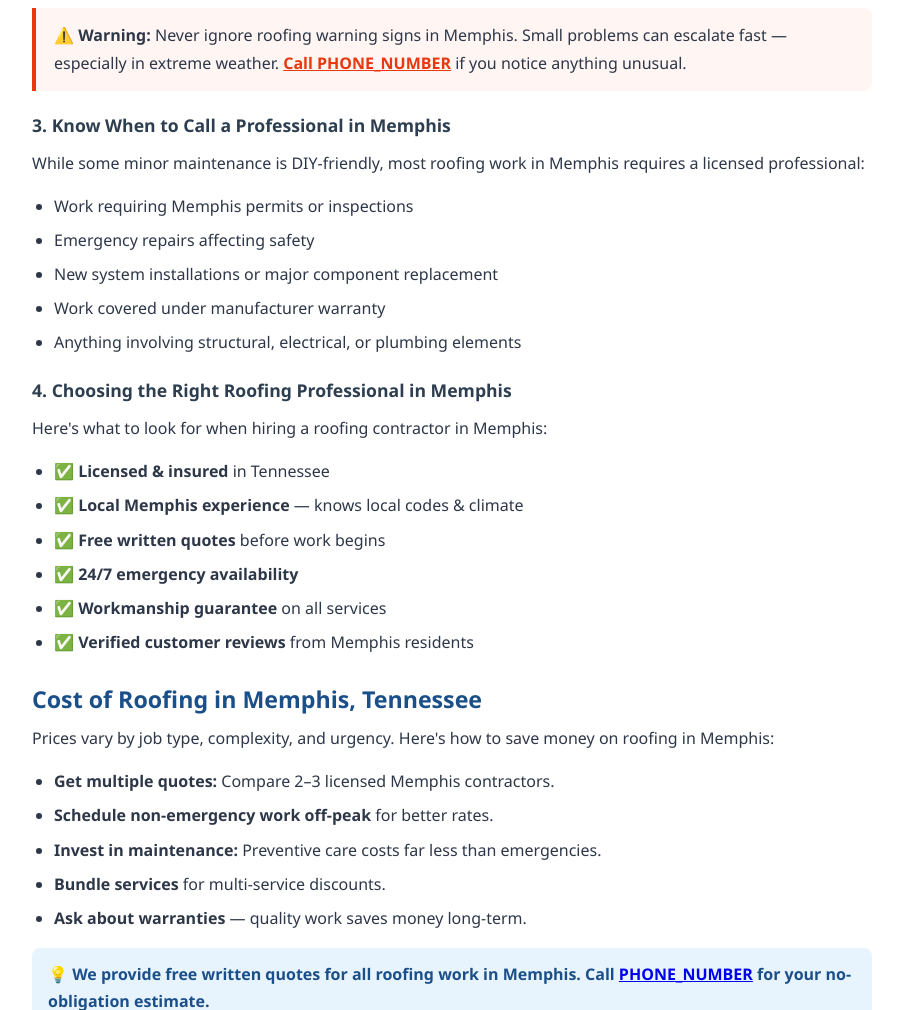
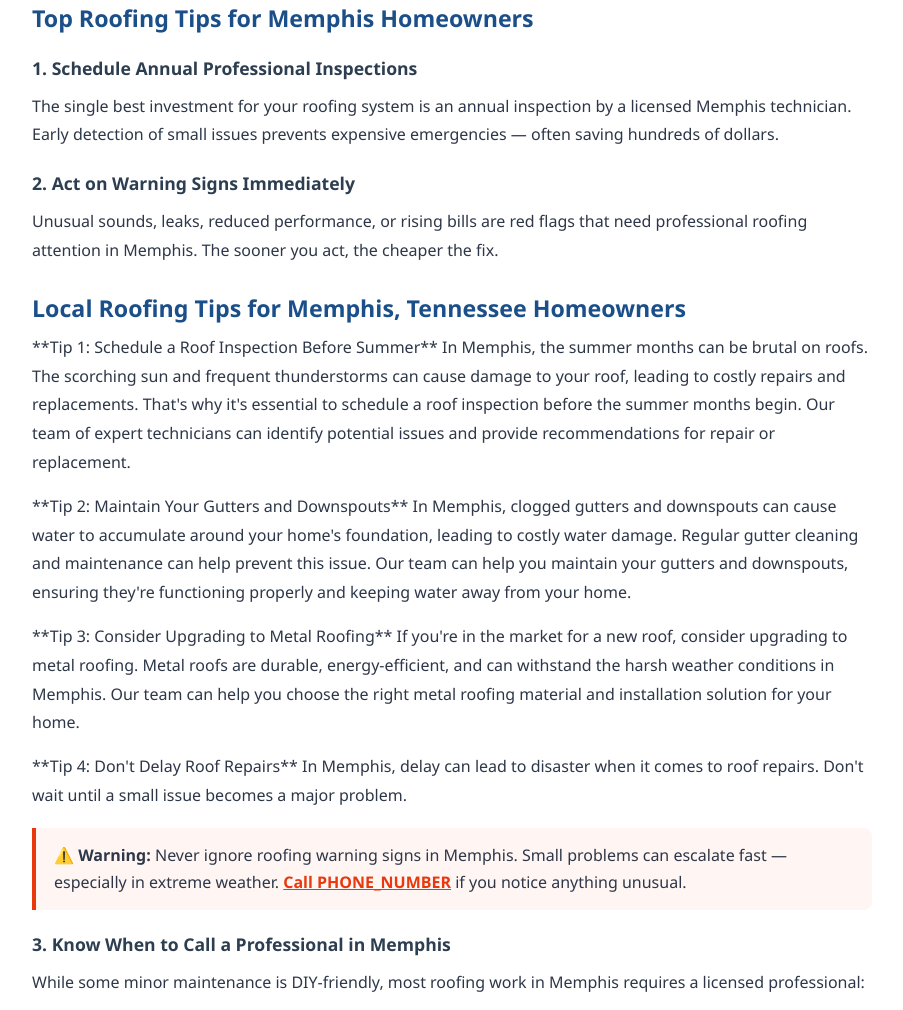
Before and after one commit to leadsmartaffiliate/roofing-company-memphis-tn, a plain HTML site: page blog/how-to-choose-roofing-memphis/index.html in a window 1280 px wide. Shown: the part 1381-2391 px from the top of the page, without its empty margins (188-1091 px from the left). Drawn offline with Linux system fonts and the light colour scheme.

Commit message:
Update blog/how-to-choose-roofing-memphis/index.html

```diff
--- a/blog/how-to-choose-roofing-memphis/index.html
+++ b/blog/how-to-choose-roofing-memphis/index.html
@@ -179,7 +179,9 @@ footer{background:var(--dark);color:#c9d1e0;padding:40px 20px 20px}
       </figure>
 
       <h2>Why roofing tips and guide Memphis Matters for Memphis Properties</h2>
-      <p>For homeowners and business owners in <strong>Memphis, Tennessee</strong>, understanding <strong>roofing tips and guide memphis</strong> is crucial. Ignoring roofing issues can lead to costly damage, safety hazards, and lower property values. In this expert guide, our local Memphis team shares everything you need to know.</p><p>Whether you're a first-time homeowner or a seasoned property manager, this guide gives you practical knowledge to make informed decisions and save money.</p>
+      <p>As a Memphis homeowner, you know how important it is to have a reliable roofer on hand. With our city's humid subtropical climate and frequent thunderstorms, roof damage is a real concern. In this blog post, we'll provide you with essential roofing tips and a guide to help you navigate the world of roofing in Memphis. From roof inspection to shingle repair, we'll cover it all, so you can make informed decisions about your roof's maintenance and repair.</p>
+<p>When it comes to roofing in Memphis, there are specific challenges that homeowners face. The city's hot summers and mild winters can cause shingles to degrade and become brittle, leading to roof damage and leaks. In fact, the National Weather Service reports an average of 60 days of thunderstorms per year in Memphis, making it essential to have a reliable roofer on hand to address any roof issues that may arise.</p>
+<p>Whether you're dealing with a roof leak repair or a full-on roof replacement, we're here to help. Our team of expert technicians has the training and experience to diagnose and repair roof leaks quickly and efficiently. We use only the highest-quality materials and equipment to ensure a long-lasting repair that will leave your roof leak-free and secure. So why wait? Contact us today to schedule your roof repair and take the first step towards a safe and secure roof.</p>
 
       <h2>Roofing Challenges Unique to Memphis, Tennessee</h2>
       <p>Memphis's unique climate, water quality, and local building codes create specific
@@ -207,7 +209,15 @@ footer{background:var(--dark);color:#c9d1e0;padding:40px 20px 20px}
       need professional roofing attention in Memphis. The sooner you act, the cheaper
       the fix.</p>
 
-
+      <h2>Local Roofing Tips for Memphis, Tennessee Homeowners</h2>
+<p>**Tip 1: Schedule a Roof Inspection Before Summer**
+In Memphis, the summer months can be brutal on roofs. The scorching sun and frequent thunderstorms can cause damage to your roof, leading to costly repairs and replacements. That's why it's essential to schedule a roof inspection before the summer months begin. Our team of expert technicians can identify potential issues and provide recommendations for repair or replacement.</p>
+<p>**Tip 2: Maintain Your Gutters and Downspouts**
+In Memphis, clogged gutters and downspouts can cause water to accumulate around your home's foundation, leading to costly water damage. Regular gutter cleaning and maintenance can help prevent this issue. Our team can help you maintain your gutters and downspouts, ensuring they're functioning properly and keeping water away from your home.</p>
+<p>**Tip 3: Consider Upgrading to Metal Roofing**
+If you're in the market for a new roof, consider upgrading to metal roofing. Metal roofs are durable, energy-efficient, and can withstand the harsh weather conditions in Memphis. Our team can help you choose the right metal roofing material and installation solution for your home.</p>
+<p>**Tip 4: Don't Delay Roof Repairs**
+In Memphis, delay can lead to disaster when it comes to roof repairs. Don't wait until a small issue becomes a major problem.</p>
 
       <div class="warn-box" role="alert">
         ⚠️ <strong>Warning:</strong> Never ignore roofing warning signs in Memphis.
```
